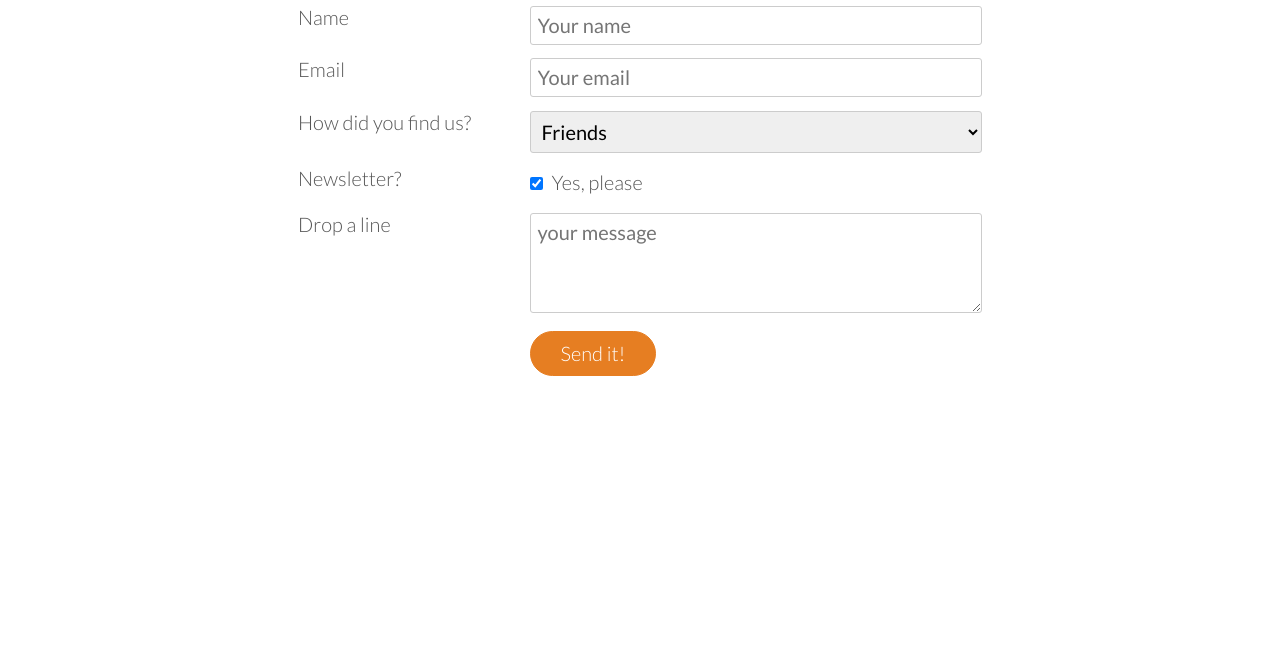
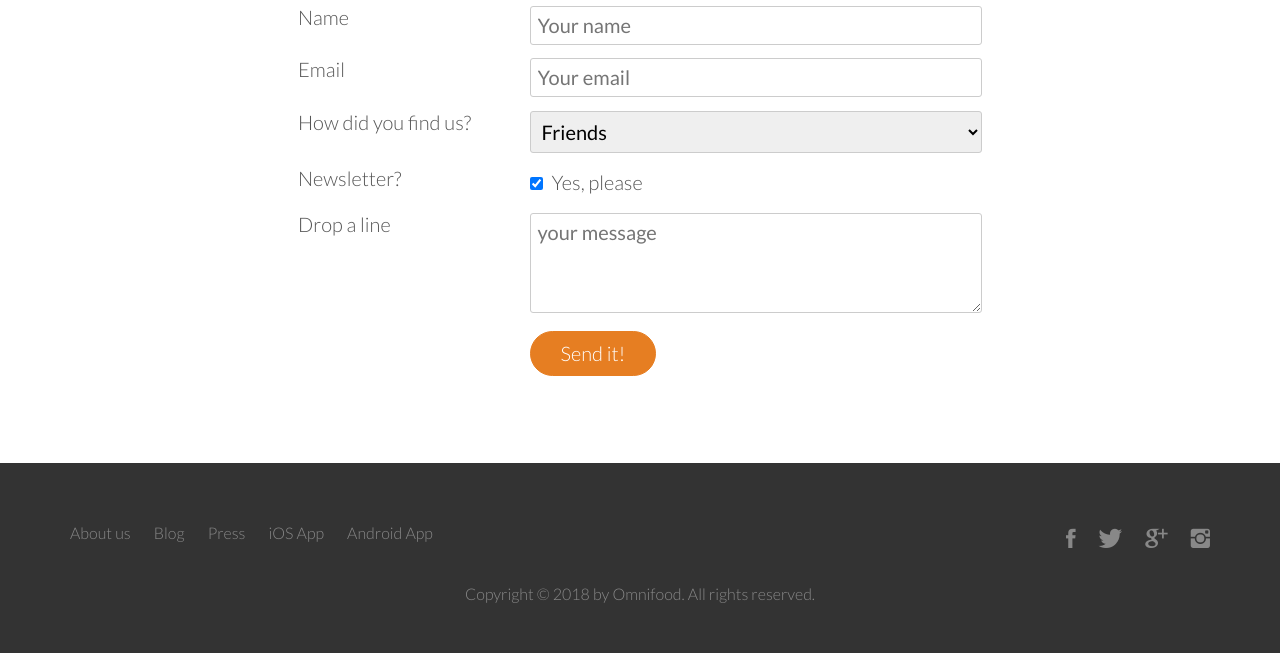
Before and after one commit to RJDulac/omnifood, a PHP site: page / in a window 1280 px wide. Shown: the part 4655-5308 px from the top of the page. Before the commit the page ends 5031 px from the top, so only its background shows below. Run offline with PHP 8.4, Linux system fonts and the light colour scheme; some web fonts are replaced.

Commit message:
footer styled

```diff
--- a/index.html
+++ b/index.html
@@ -382,15 +382,34 @@
 		</div>
 	</section>
 
+	<footer>
+		<div class="row">
+			<div class="col span-1-of-2">
+				<ul class="footer-nav">
+					<li><a href="#">About us</a></li>
+					<li><a href="#">Blog</a></li>
+					<li><a href="#">Press</a></li>
+					<li><a href="#">iOS App</a></li>
+					<li><a href="#">Android App</a></li>
+				</ul>
+
+			</div>
+			<div class="col span-1-of-2">
+				<ul class="social-links">
+					<li><a href="#"><i class="ion-social-facebook"></i></a></li>
+					<li><a href="#"><i class="ion-social-twitter"></i></a></li>
+					<li><a href="#"><i class="ion-social-googleplus"></i></a></li>
+					<li><a href="#"><i class="ion-social-instagram"></i></a></li>
+				</ul>
+
+			</div>
+		</div>
+		<div class="row">
+			<p>
+				Copyright &copy; 2018 by Omnifood. All rights reserved.
+			</p>
+		</div>
+	</footer>
+
 </body>
 </html>
-
-<!-- Contact form
-Title: We're happy to hear from you
-
-Fields to include:
-Name
-Email
-How did you find us?
-Newsletter
-Drop us a line -->
--- a/resources/css/style.css
+++ b/resources/css/style.css
@@ -464,4 +464,75 @@ textarea {
 input[type=checkbox] {
 	margin: 10px 5px 10px 0;
 }
-*:focus {outline: none};
+*:focus {outline: none;}
+
+/*--------------------------------------- */
+/* Footer */
+/*--------------------------------------- */
+
+footer {
+	background-color: #333;
+	padding: 50px;
+	font-size: 80%;
+}
+.footer-nav {
+	list-style: none;
+	float: left;
+}
+.social-links {
+	list-style: none;
+	float: right;
+}
+.footer-nav li,
+.social-links li {
+	display: inline-block;
+	margin-right: 20px;
+
+}
+.footer-nav li:last-child,
+.social-links li:last-child {
+	margin-right: 0;
+
+}
+
+.footer-nav li a:link,
+.footer-nav li a:visited,
+.social-links li a:link,
+.social-links li a:visited {
+	text-decoration: none;
+	border: none;
+	color: #888;
+	transition: color 0.2s;
+}
+
+.footer-nav li a:hover,
+.footer-nav li a:active {
+	color: #ddd;
+}
+.social-links li a:link,
+.social-links li a:visited {
+	font-size: 160%;
+}
+.ion-social-facebook,
+.ion-social-twitter,
+.ion-social-googleplus,
+.ion-social-instagram {
+	transition: color 0.2s;
+}
+.ion-social-facebook:hover {
+	color: #3b5998;
+}
+.ion-social-twitter:hover {
+	color: #00aced;
+}
+.ion-social-googleplus:hover {
+	color: #dd4b39;
+}
+.ion-social-instagram:hover {
+	color: #517fa4;
+}
+footer p {
+	color: #888;
+	text-align: center;
+	margin-top: 20px;
+}
```
